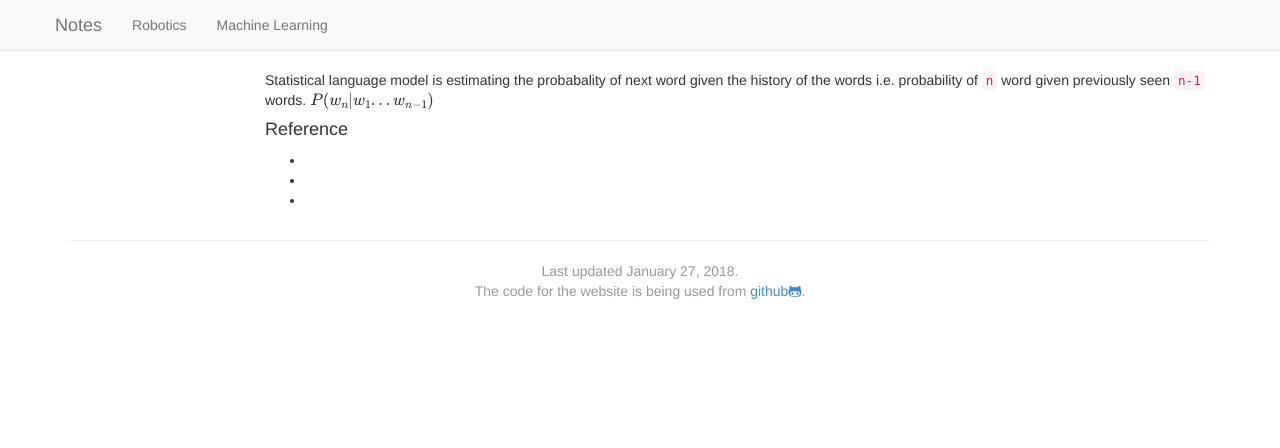
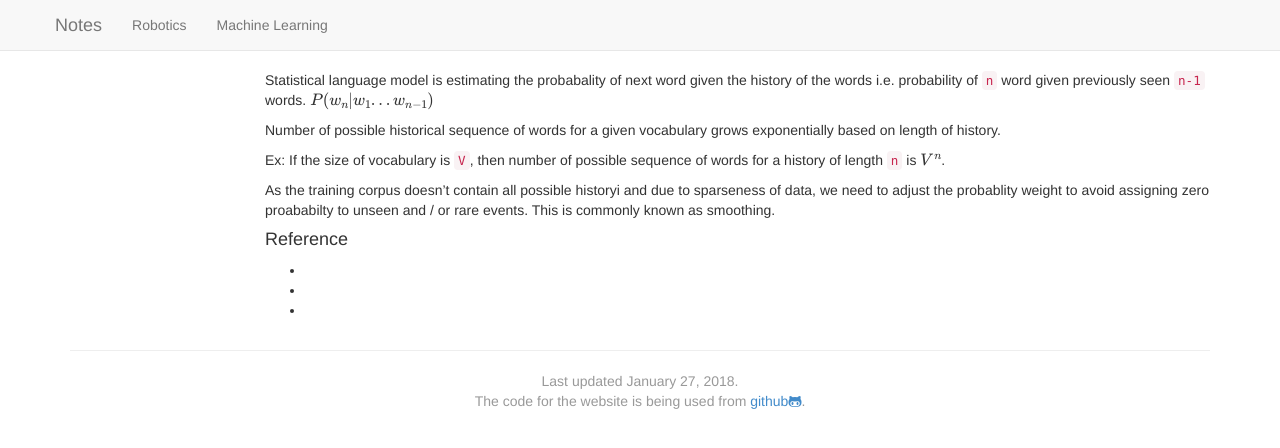
Before and after one commit to argmin/argmin.github.io, a Jekyll site: the page built from ml/smoothing.md, in a window 1280 px wide. Shown: the top 448 px of the page. Built offline with Jekyll 4.4.1, drawn with Linux system fonts in a browser that asks for light colours; nearby versions of some CDN libraries; formulas are drawn with MathJax 3.

Commit message:
Motivation

```diff
--- a/ml/smoothing.md
+++ b/ml/smoothing.md
@@ -7,6 +7,12 @@ $$
 P(w_n | w_1 ... w_{n-1})
 $$
 
+Number of possible historical sequence of words for a given vocabulary grows exponentially based on length of history.
+
+Ex: If the size of vocabulary is `V`, then number of possible sequence of words for a history of length `n` is $$ V^n $$.
+
+As the training corpus doesn't contain all possible historyi and due to sparseness of data, we need to adjust the probablity weight to avoid assigning zero proababilty to unseen and / or rare events. This is commonly known as smoothing.
+
 #### Reference
 * []()
 * []()
```
